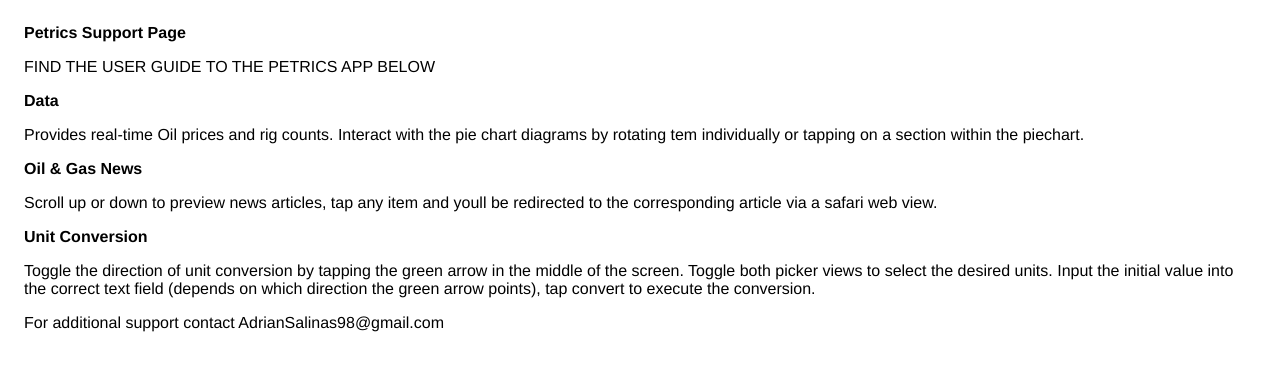
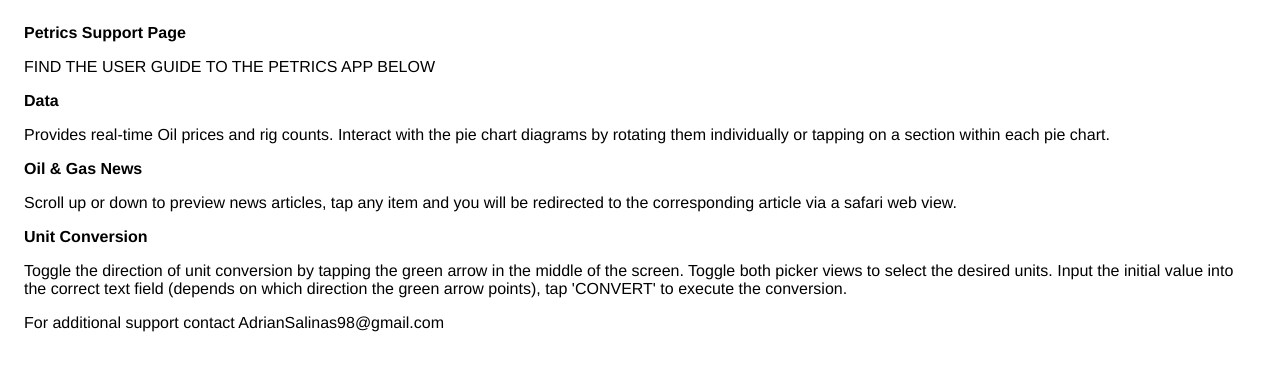
Before and after one commit to AdrianSalinas98/PetricsSupport, a plain HTML site: page index.html in a window 1280 px wide. Drawn offline with Linux system fonts and the light colour scheme.

Commit message:
Update index.html

```diff
--- a/index.html
+++ b/index.html
@@ -11,11 +11,11 @@
                 FIND THE USER GUIDE TO THE PETRICS APP BELOW
                 </p>
                   <p><strong>Data</strong></p>
-                  <p>Provides real-time Oil prices and rig counts. Interact with the pie chart diagrams by rotating tem individually or tapping on a section within the piechart.</p>
+                  <p>Provides real-time Oil prices and rig counts. Interact with the pie chart diagrams by rotating them individually or tapping on a section within each pie chart.</p>
                   <p><strong>Oil & Gas News</strong></p>
-                  <p>Scroll up or down to preview news articles, tap any item and youll be redirected to the corresponding article via a safari web view.</p>
+                  <p>Scroll up or down to preview news articles, tap any item and you will be redirected to the corresponding article via a safari web view.</p>
                   <p><strong>Unit Conversion</strong></p>
-                  <p>Toggle the direction of unit conversion by tapping the green arrow in the middle of the screen. Toggle both picker views to select the desired units. Input the initial value into the correct text field (depends on which direction the green arrow points), tap convert to execute the conversion.</p>
+                  <p>Toggle the direction of unit conversion by tapping the green arrow in the middle of the screen. Toggle both picker views to select the desired units. Input the initial value into the correct text field (depends on which direction the green arrow points), tap 'CONVERT' to execute the conversion.</p>
                   <p>For additional support contact AdrianSalinas98@gmail.com </p>
         </body>
     </html>
```
